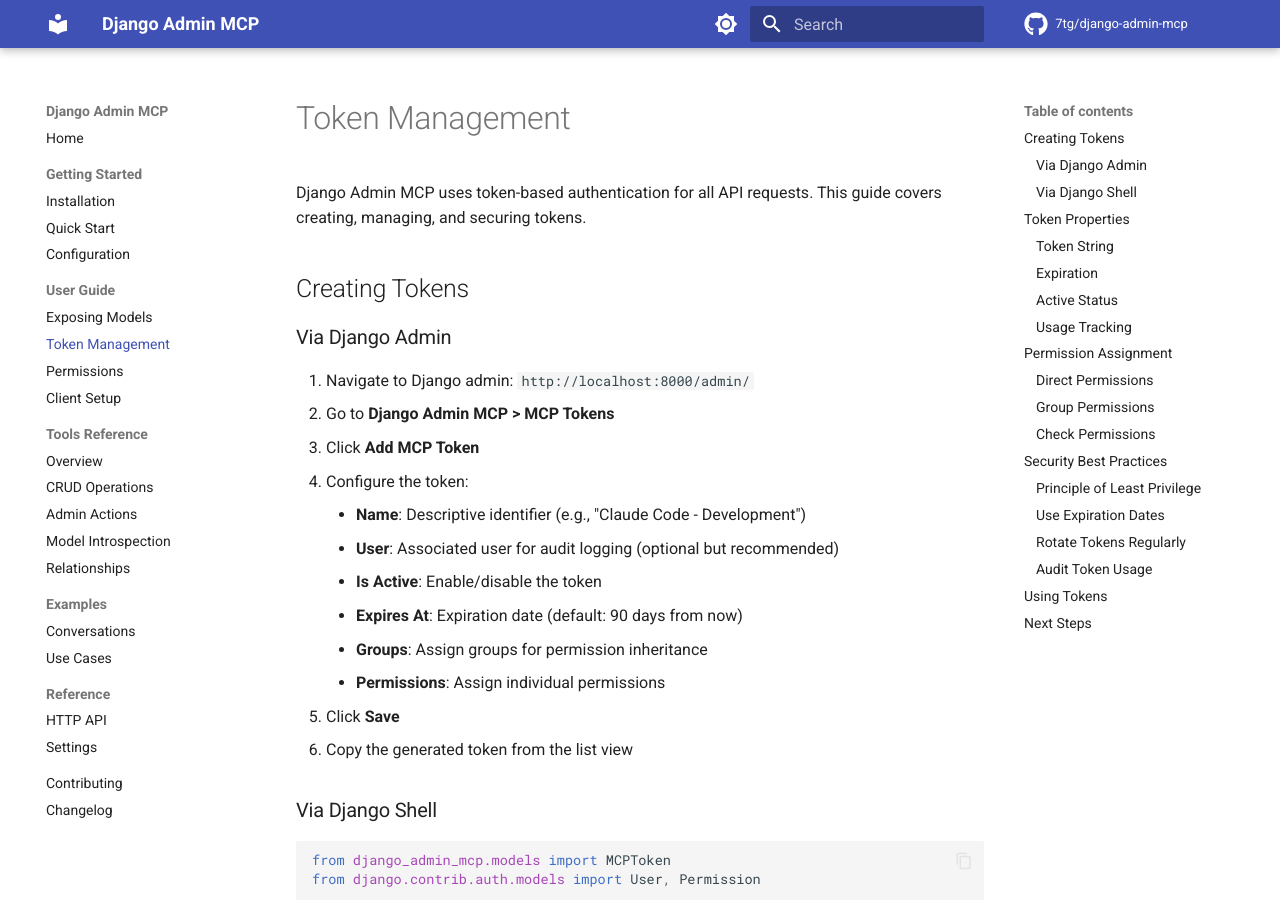
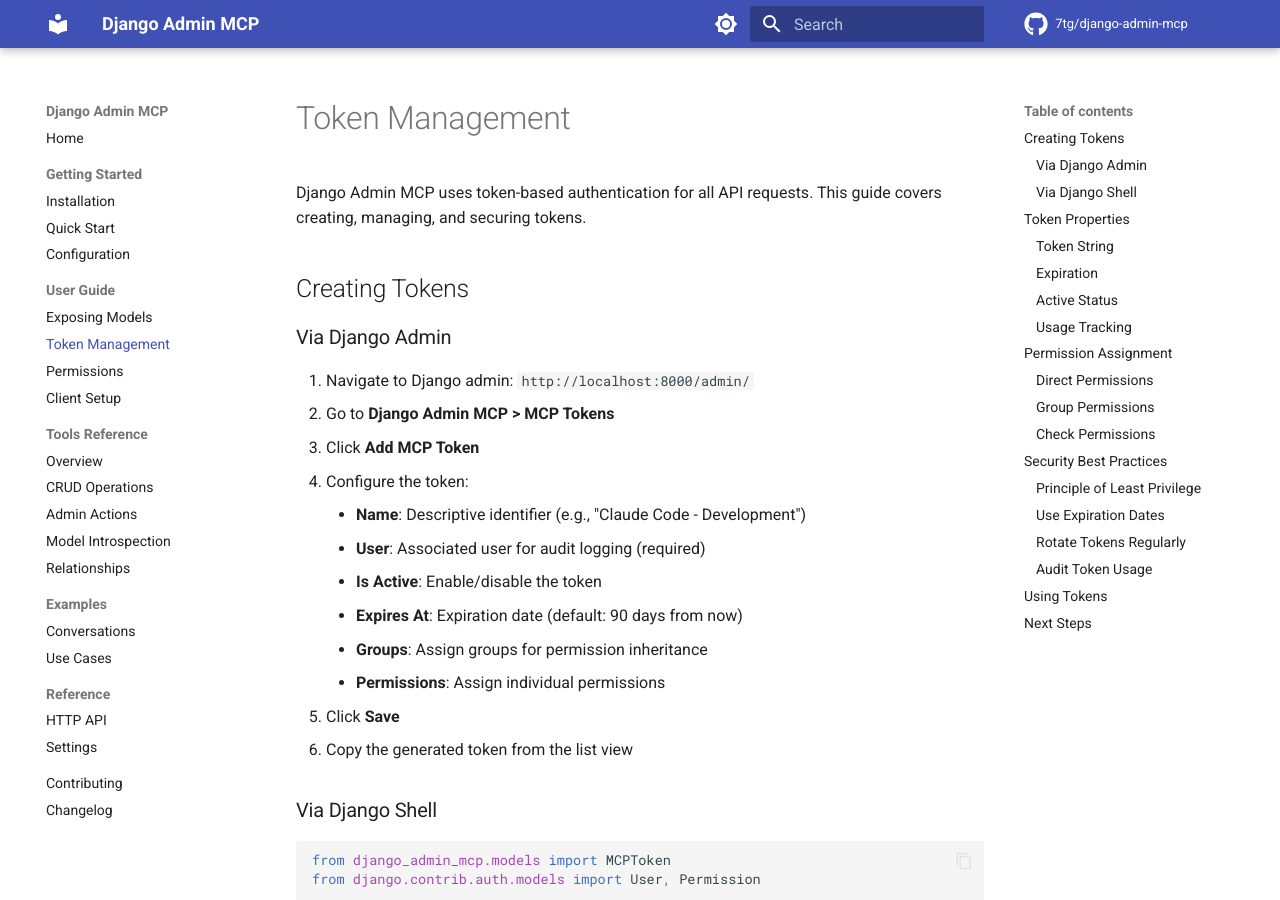
Before and after one commit to 7tg/django-admin-mcp, an MkDocs documentation site: the page built from docs/guide/tokens.md, in a window 1280 px wide and 900 px high. Built offline with MkDocs 1.6.1 and Material for MkDocs 9.7.7, drawn with Linux system fonts in a browser that asks for light colours; comment, search, counter and statistics services are not loaded.

Commit message:
Fix documentation: user field is required, not optional

```diff
--- a/docs/guide/tokens.md
+++ b/docs/guide/tokens.md
@@ -12,7 +12,7 @@
 4. Configure the token:
 
     - **Name**: Descriptive identifier (e.g., "Claude Code - Development")
-    - **User**: Associated user for audit logging (optional but recommended)
+    - **User**: Associated user for audit logging (required)
     - **Is Active**: Enable/disable the token
     - **Expires At**: Expiration date (default: 90 days from now)
     - **Groups**: Assign groups for permission inheritance
```
Also changed, not shown: docs/getting-started/configuration.md (+1 -1 lines), docs/reference/settings.md (+1 -1 lines).
